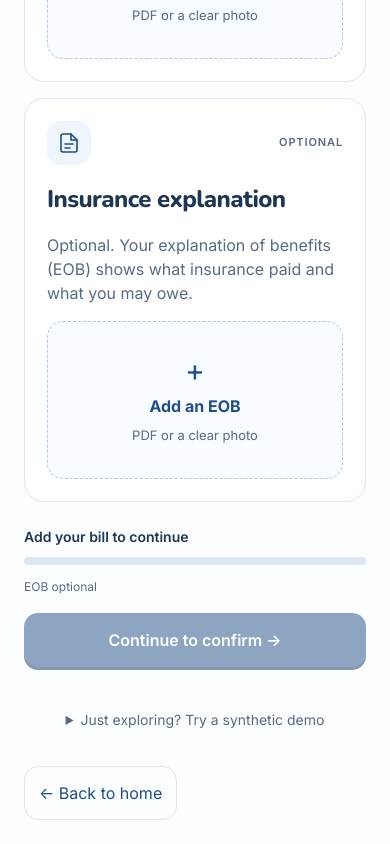
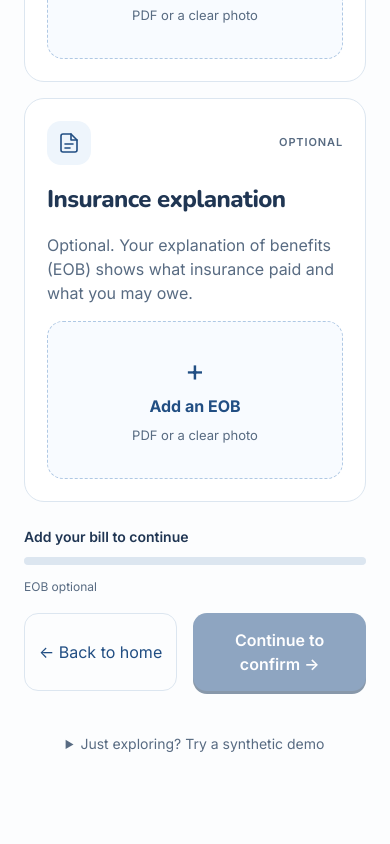
Before and after one commit to ArjunChavan2/MHACKS_2026, a Next.js app: page /review in a window 390 px wide. Shown: the part 740-1584 px from the top of the page. After the commit the page ends 1530 px from the top, so only its background shows below. Built offline with nearby package versions, Linux system fonts and the light colour scheme.

Commit message:
Align upload back button with Continue to confirm

```diff
--- a/agent-notes/frontend-screens/BACK_NAVIGATION.md
+++ b/agent-notes/frontend-screens/BACK_NAVIGATION.md
@@ -3,3 +3,5 @@
 The shared patient workspace has a named secondary back button below its content, in the shared content column. Upload links home; confirmation and itemized-request preparation return to upload; findings return to document details; letters return to their preparation context; tracking reloads the latest saved case and opens its current draft. Existing uploads and local corrections are preserved. Busy operations disable the button. Confirmed facts remain locked; the separate correction action is required to reopen them.
 
 Validation: production webpack build and lint passed. Real synthetic sample APIs at 1440px and 390px exercised upload → confirmation → findings → draft → tracking and backward navigation, retaining an edited code and the same case URL with no horizontal overflow or browser runtime errors.
+
+On the upload screen, Back to home shares the action row with Continue to confirm. On narrow screens, readiness appears above the two side-by-side controls.
--- a/app/_components/BillAuditApp.tsx
+++ b/app/_components/BillAuditApp.tsx
@@ -629,15 +629,11 @@ export default function BillAuditApp() {
         />
       )}
       {step === "case" && caseId && <CaseScreen caseId={caseId} />}
-      <nav
+      {step !== "start" && <nav
         className="paper-flow billless-back-navigation"
         aria-label="Previous screen"
       >
-        {step === "start" ? (
-          <Link href="/" className="paper-secondary">
-            ← Back to home
-          </Link>
-        ) : (
+
           <button
             type="button"
             className="paper-secondary"
@@ -646,8 +642,7 @@ export default function BillAuditApp() {
           >
             ← {backLabel}
           </button>
-        )}
-      </nav>
+      </nav>}
     </main>
   );
 }
@@ -698,6 +693,9 @@ function StartScreen(props: {
         />
       </div>
       <div className="billless-continue-row">
+        <Link href="/" className="paper-secondary billless-upload-back">
+          ← Back to home
+        </Link>
         <div className="billless-action-progress">
           {props.processingFile ? (
             <ProcessingStatus filename={props.processingFile} inline />
--- a/app/globals.css
+++ b/app/globals.css
@@ -780,6 +780,7 @@ h4 {
   align-items: center;
   gap: 24px;
 }
+.billless-upload-back { display: inline-flex; align-items: center; justify-content: center; min-height: 44px; white-space: nowrap; }
 .billless-continue-row .paper-primary {
   min-width: 280px;
 }
@@ -943,10 +944,13 @@ h4 {
     border-radius: 20px;
   }
   .billless-continue-row {
-    flex-direction: column;
+    display: grid;
+    grid-template-columns: auto minmax(0, 1fr);
     align-items: stretch;
     gap: 16px;
   }
+  .billless-continue-row .billless-action-progress { grid-column: 1 / -1; grid-row: 1; }
+  .billless-continue-row .paper-primary { padding-inline: 12px; }
   .billless-continue-row .paper-primary {
     width: 100%;
     min-width: 0;
```
